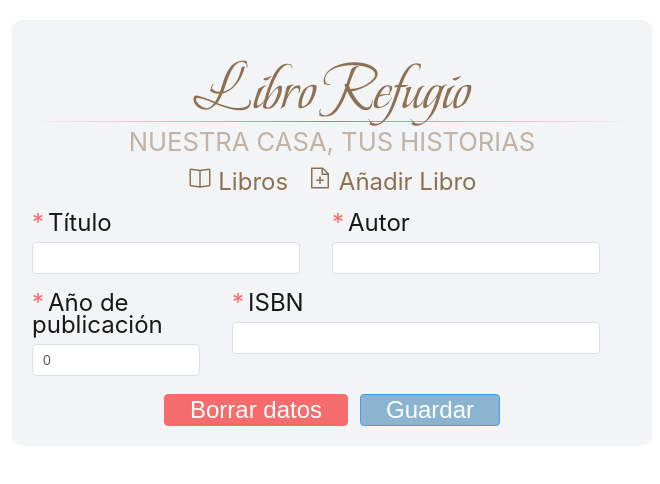
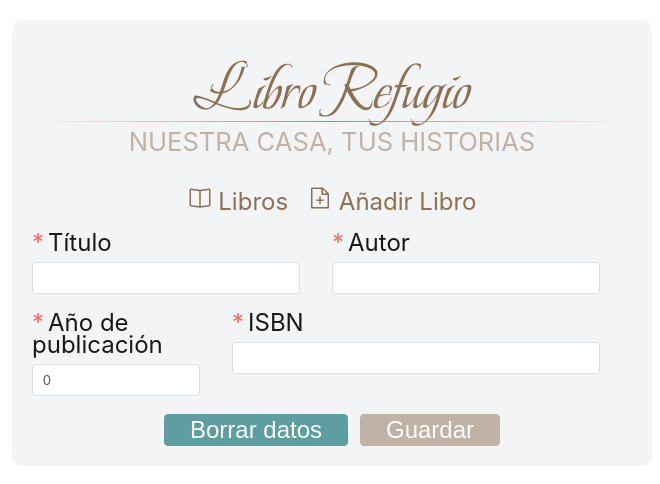
Before and after one commit to josRod128/LibroRefugio-Front, a Vue app: page /create in a window 1280 px wide. Shown: the part 140-624 px from the top of the page, without its empty margins (308-968 px from the left). Built offline with nearby package versions, Linux system fonts and the light colour scheme.

Commit message:
[ch] diseño botones

```diff
--- a/src/App.vue
+++ b/src/App.vue
@@ -9,7 +9,7 @@ import { Reading, DocumentAdd } from "@element-plus/icons-vue";
     <el-col :span="12" class="card">
       <Logo />
 
-      <el-row class="row-bg" justify="center">
+      <el-row class="row-bg" justify="center" style="margin-top: 20px;">
         <nav>
           <RouterLink to="/"
             ><el-icon><Reading /></el-icon> Libros</RouterLink
--- a/src/views/CreateBookView.vue
+++ b/src/views/CreateBookView.vue
@@ -138,10 +138,20 @@ const options = Array.from({ length: 10000 }).map((_, idx) => ({
 }
 
 .el-button--primary {
-  background: #8bb4d1;
+  border-color: #C0B2A4;
+  background: #C0B2A4;
 }
-.el-button--primary {
-  background: #8bb4d1;
+.el-button--danger {
+  background: cadetblue;
+  border-color: cadetblue;
+}
+.el-button--danger.el-button:focus, .el-button--danger.el-button:hover {
+  background: rgb(106, 183, 185);
+  border-color: rgb(106, 183, 185);
+}
+.el-button--primary.el-button:focus, .el-button--primary.el-button:hover {
+  background: #dac8b6;
+  border-color: #dac8b6;
 }
 
 </style>
```
